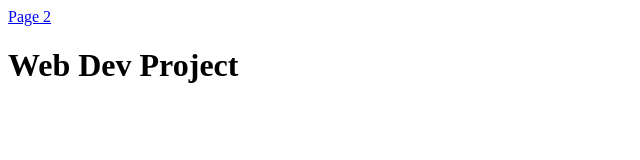
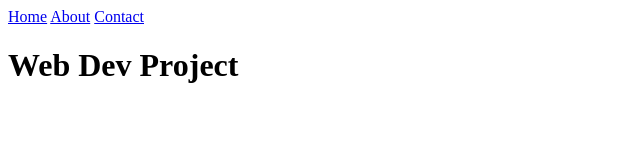
Before and after one commit to brianaamya/web-development-project, a plain HTML site: page index.html in a window 1280 px wide. Shown: the whole page, without its empty margins (0-640 px from the left). Drawn offline with Linux system fonts and the light colour scheme.

Commit message:
Update index.html

```diff
--- a/index.html
+++ b/index.html
@@ -4,7 +4,9 @@
     <meta charset="utf-8">
     <meta name="viewport" content="width-device-width, initial-scale=1">
     <title>Web Development Project</title>
-    <a href="page1.html">Page 2</a>
+    <a href="page1.html">Home</a>
+    <a href="page2.html">About</a>
+    <a href="page3.html">Contact</a>
   </head>
   <body>
     <h1>Web Dev Project</h1>
```
